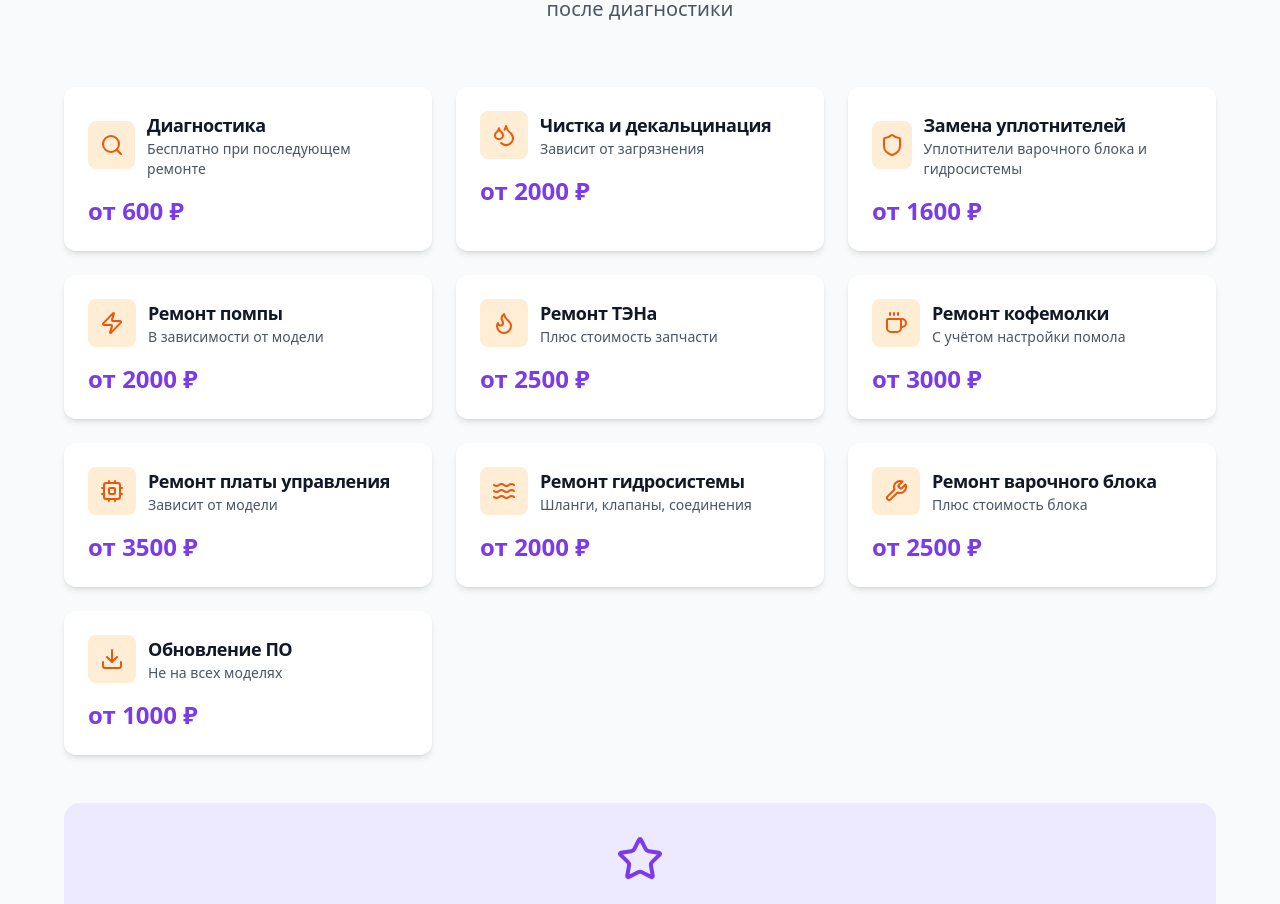
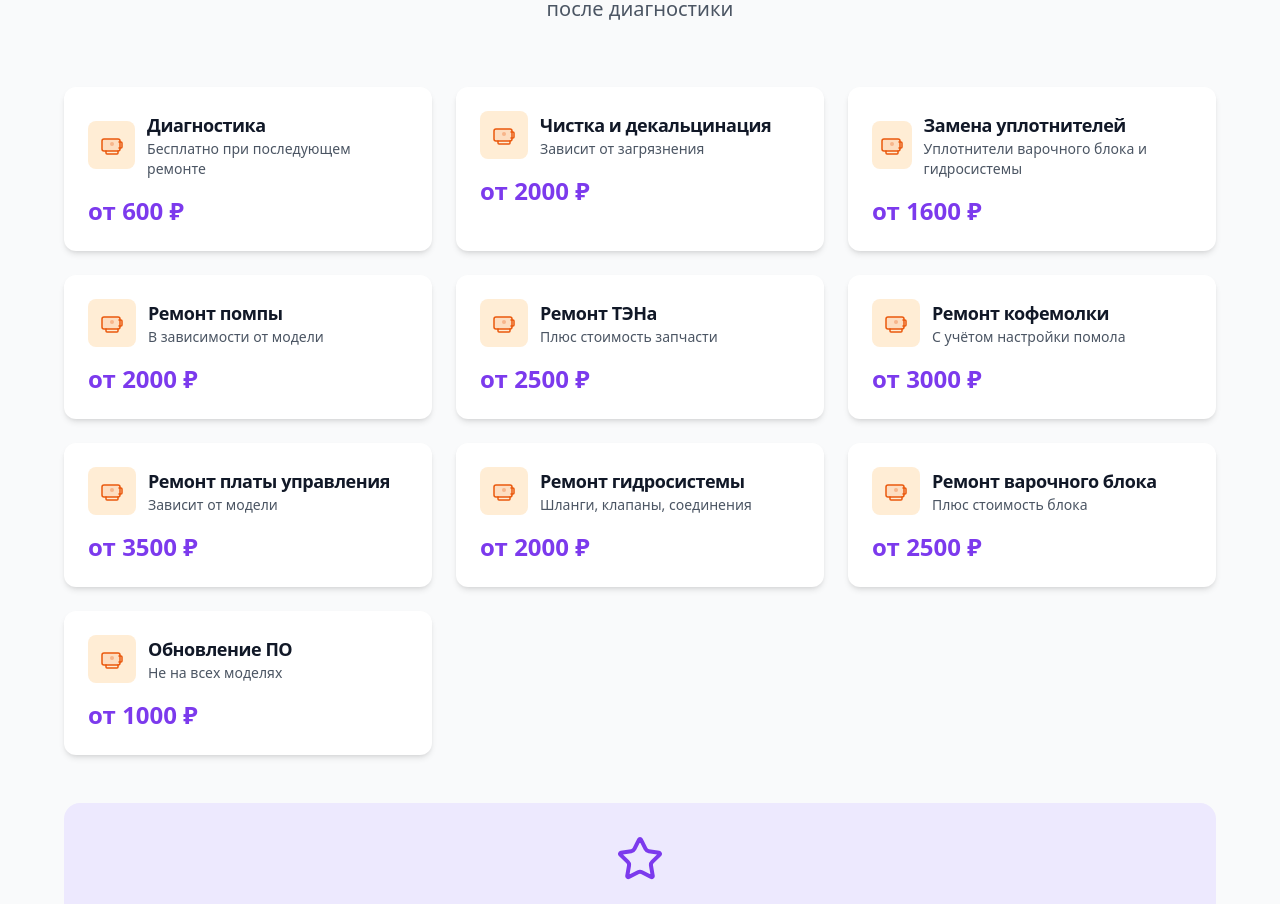
Before and after one commit to pr-poehali-dev/coffee-repair-landing, a React (Vite) app: page / in a window 1280 px wide. Shown: the part 1700-2604 px from the top of the page. Built offline with nearby package versions, Linux system fonts and the light colour scheme.

Commit message:
Добавить новую иконку

```diff
--- a/src/components/Pricing.tsx
+++ b/src/components/Pricing.tsx
@@ -92,11 +92,40 @@ const Pricing = () => {
               <CardHeader className="pb-4">
                 <div className="flex items-center gap-3">
                   <div className="bg-orange-100 w-12 h-12 rounded-lg flex items-center justify-center">
-                    <Icon
-                      name={item.icon as any}
-                      size={24}
+                    <svg
+                      width="24"
+                      height="24"
+                      viewBox="0 0 24 24"
+                      fill="none"
                       className="text-orange-600"
-                    />
+                    >
+                      <path
+                        d="M4 6h14a2 2 0 0 1 2 2v8a2 2 0 0 1-2 2H4a2 2 0 0 1-2-2V8a2 2 0 0 1 2-2z"
+                        fill="currentColor"
+                        fillOpacity="0.1"
+                        stroke="currentColor"
+                        strokeWidth="1.5"
+                      />
+                      <path
+                        d="M6 18v2a1 1 0 0 0 1 1h10a1 1 0 0 0 1-1v-2"
+                        stroke="currentColor"
+                        strokeWidth="1.5"
+                        strokeLinecap="round"
+                      />
+                      <circle
+                        cx="12"
+                        cy="11"
+                        r="2"
+                        fill="currentColor"
+                        fillOpacity="0.3"
+                      />
+                      <path
+                        d="M19 9h2a1 1 0 0 1 1 1v4a1 1 0 0 1-1 1h-2"
+                        stroke="currentColor"
+                        strokeWidth="1.5"
+                        strokeLinecap="round"
+                      />
+                    </svg>
                   </div>
                   <div>
                     <CardTitle className="text-lg font-semibold text-gray-900">
```
